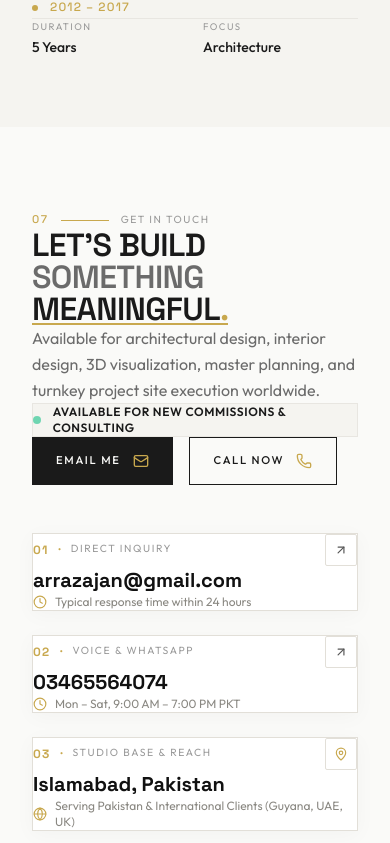
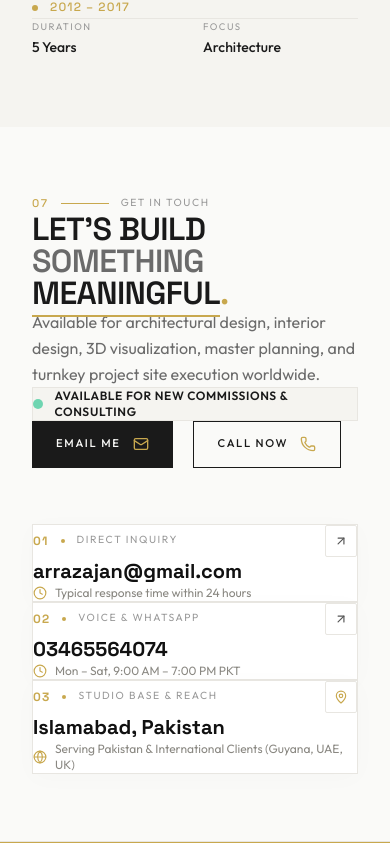
Before and after one commit to 00tatheer00/raza-jan-website, a Next.js app: page / in a window 390 px wide. Shown: the part 8319-9162 px from the top of the page. Built offline with nearby package versions, Linux system fonts and the light colour scheme.

Commit message:
Revert "Fix Contact section right-side cards gap and margins: explicit standalone cards with distinct borders, shadows, and spacing"
This reverts commit c974393cf8d369afa961b3ad2277992b73eeb6f4.

```diff
--- a/src/components/Contact.tsx
+++ b/src/components/Contact.tsx
@@ -11,11 +11,7 @@ export default function Contact() {
   return (
     <section
       id="contact"
-      className="relative overflow-hidden bg-[var(--color-bg)]"
-      style={{
-        paddingTop: "clamp(5rem, 10vh, 9rem)",
-        paddingBottom: "clamp(5rem, 10vh, 9rem)",
-      }}
+      className="section-padding relative overflow-hidden"
       ref={ref}
     >
       <div className="container-custom">
@@ -33,15 +29,13 @@ export default function Contact() {
           </span>
         </motion.div>
 
-        {/* Two-column layout with substantial gap */}
-        <div className="grid grid-cols-1 lg:grid-cols-12 gap-12 lg:gap-20 items-start">
+        {/* Two-column layout with generous gap */}
+        <div className="grid grid-cols-1 lg:grid-cols-12 gap-14 lg:gap-20 items-start">
 
           {/* ── Left Column: Editorial Heading & Action Buttons ── */}
-          <div className="lg:col-span-6 flex flex-col justify-start">
-
-            {/* Main Heading */}
+          <div className="lg:col-span-6 space-y-10">
             <motion.h2
-              className="text-display font-display font-bold tracking-[-0.02em] leading-[0.95] mb-8"
+              className="text-display font-display font-bold tracking-[-0.02em] leading-[0.95]"
               initial={{ opacity: 0, y: 30 }}
               animate={isInView ? { opacity: 1, y: 0 } : {}}
               transition={{ duration: 0.7, delay: 0.15 }}
@@ -50,21 +44,20 @@ export default function Contact() {
               <br />
               <span className="text-[var(--color-text-secondary)]">SOMETHING</span>
               <br />
-              <span className="relative inline-block pb-2">
+              <span className="relative inline-block">
                 MEANINGFUL
-                <span className="text-[var(--color-accent)]">.</span>
                 <motion.span
-                  className="absolute bottom-0 left-0 h-[2px] bg-[var(--color-accent)]"
+                  className="absolute -bottom-2 left-0 h-[2px] bg-[var(--color-accent)]"
                   initial={{ width: 0 }}
                   animate={isInView ? { width: "100%" } : {}}
                   transition={{ duration: 0.8, delay: 0.7 }}
                 />
               </span>
+              <span className="text-[var(--color-accent)]">.</span>
             </motion.h2>
 
-            {/* Paragraph with clear margins */}
             <motion.p
-              className="text-[var(--color-text-secondary)] text-base md:text-lg leading-relaxed max-w-lg mb-8"
+              className="text-[var(--color-text-secondary)] text-base md:text-lg leading-relaxed max-w-lg"
               initial={{ opacity: 0, y: 20 }}
               animate={isInView ? { opacity: 1, y: 0 } : {}}
               transition={{ duration: 0.6, delay: 0.3 }}
@@ -75,65 +68,64 @@ export default function Contact() {
 
             {/* Availability Pill */}
             <motion.div
-              className="inline-flex items-center gap-3 px-4 py-2.5 bg-[var(--color-bg-alt)] border border-[var(--color-border)] text-xs font-semibold tracking-wider text-[var(--color-text)] mb-10 self-start"
+              className="inline-flex items-center gap-3 px-5 py-2.5 bg-[var(--color-bg-alt)] border border-[var(--color-border)] text-xs font-semibold tracking-wider text-[var(--color-text)]"
               initial={{ opacity: 0 }}
               animate={isInView ? { opacity: 1 } : {}}
               transition={{ duration: 0.5, delay: 0.4 }}
             >
-              <span className="w-2 h-2 rounded-full bg-emerald-500 animate-pulse" />
+              <span className="w-2.5 h-2.5 rounded-full bg-emerald-500 animate-pulse" />
               <span>AVAILABLE FOR NEW COMMISSIONS &amp; CONSULTING</span>
             </motion.div>
 
             {/* Action Buttons */}
             <motion.div
-              className="flex flex-wrap gap-4"
+              className="flex flex-wrap gap-5 pt-2"
               initial={{ opacity: 0, y: 20 }}
               animate={isInView ? { opacity: 1, y: 0 } : {}}
               transition={{ duration: 0.6, delay: 0.5 }}
             >
               <a
                 href={`mailto:${siteData.personal.email}`}
-                className="btn-primary group"
+                className="btn-primary group py-4 px-8"
               >
                 <span>EMAIL ME</span>
                 <Mail className="w-4 h-4 text-[var(--color-accent)] group-hover:text-white transition-colors" />
               </a>
               <a
                 href={`tel:${siteData.personal.phone}`}
-                className="btn-outline group"
+                className="btn-outline group py-4 px-8"
               >
                 <span>CALL NOW</span>
                 <Phone className="w-4 h-4 text-[var(--color-accent)] group-hover:translate-x-0.5 transition-transform" />
               </a>
             </motion.div>
-
           </div>
 
-          {/* ── Right Column: 3 Standalone Architectural Cards with Explicit Margins & Gap ── */}
-          <div className="lg:col-span-6 flex flex-col gap-6 md:gap-8">
+          {/* ── Right Column: Premium Architectural Contact Blocks ── */}
+          <div className="lg:col-span-6 space-y-7 lg:pt-2">
 
             {/* Card 01: Direct Email */}
             <motion.a
               href={`mailto:${siteData.personal.email}`}
-              className="group block p-7 sm:p-9 bg-white border border-[#E2DFD8] hover:border-[var(--color-accent)] transition-all duration-300 relative overflow-hidden shadow-[0_4px_20px_rgba(0,0,0,0.03)] hover:shadow-[0_12px_30px_rgba(200,168,78,0.1)] hover:-translate-y-1"
+              className="group block p-8 sm:p-10 bg-white border border-[#E8E6E1] hover:border-[var(--color-accent)] transition-all duration-400 relative overflow-hidden shadow-[0_4px_24px_rgba(0,0,0,0.02)] hover:shadow-[0_12px_32px_rgba(200,168,78,0.08)] hover:-translate-y-1"
               initial={{ opacity: 0, y: 20 }}
               animate={isInView ? { opacity: 1, y: 0 } : {}}
               transition={{ duration: 0.5, delay: 0.3 }}
             >
               {/* Gold Top Slide Line */}
-              <div className="absolute top-0 left-0 w-0 h-[2px] bg-[var(--color-accent)] group-hover:w-full transition-all duration-400 ease-out" />
+              <div className="absolute top-0 left-0 w-0 h-[2px] bg-[var(--color-accent)] group-hover:w-full transition-all duration-500 ease-out" />
 
               <div className="flex items-center justify-between gap-4 mb-4">
-                <div className="flex items-center gap-2.5">
+                <div className="flex items-center gap-3">
                   <span className="font-display font-bold text-xs text-[var(--color-accent)] tracking-widest">
                     01
                   </span>
-                  <span className="text-[var(--color-accent)]">&middot;</span>
+                  <span className="w-1 h-1 rounded-full bg-[var(--color-accent)]" />
                   <span className="text-micro text-[var(--color-text-muted)] font-semibold tracking-wider">
                     DIRECT INQUIRY
                   </span>
                 </div>
-                <div className="w-8 h-8 rounded-xs border border-[#E2DFD8] group-hover:border-[var(--color-accent)] group-hover:bg-[var(--color-accent)] flex items-center justify-center transition-all duration-300">
+                <div className="w-8 h-8 rounded-xs border border-[#E8E6E1] group-hover:border-[var(--color-accent)] group-hover:bg-[var(--color-accent)] flex items-center justify-center transition-all duration-300">
                   <ArrowUpRight className="w-3.5 h-3.5 text-[#555555] group-hover:text-white transition-colors" />
                 </div>
               </div>
@@ -151,25 +143,25 @@ export default function Contact() {
             {/* Card 02: Telephone & WhatsApp */}
             <motion.a
               href={`tel:${siteData.personal.phone}`}
-              className="group block p-7 sm:p-9 bg-white border border-[#E2DFD8] hover:border-[var(--color-accent)] transition-all duration-300 relative overflow-hidden shadow-[0_4px_20px_rgba(0,0,0,0.03)] hover:shadow-[0_12px_30px_rgba(200,168,78,0.1)] hover:-translate-y-1"
+              className="group block p-8 sm:p-10 bg-white border border-[#E8E6E1] hover:border-[var(--color-accent)] transition-all duration-400 relative overflow-hidden shadow-[0_4px_24px_rgba(0,0,0,0.02)] hover:shadow-[0_12px_32px_rgba(200,168,78,0.08)] hover:-translate-y-1"
               initial={{ opacity: 0, y: 20 }}
               animate={isInView ? { opacity: 1, y: 0 } : {}}
               transition={{ duration: 0.5, delay: 0.4 }}
             >
               {/* Gold Top Slide Line */}
-              <div className="absolute top-0 left-0 w-0 h-[2px] bg-[var(--color-accent)] group-hover:w-full transition-all duration-400 ease-out" />
+              <div className="absolute top-0 left-0 w-0 h-[2px] bg-[var(--color-accent)] group-hover:w-full transition-all duration-500 ease-out" />
 
               <div className="flex items-center justify-between gap-4 mb-4">
-                <div className="flex items-center gap-2.5">
+                <div className="flex items-center gap-3">
                   <span className="font-display font-bold text-xs text-[var(--color-accent)] tracking-widest">
                     02
                   </span>
-                  <span className="text-[var(--color-accent)]">&middot;</span>
+                  <span className="w-1 h-1 rounded-full bg-[var(--color-accent)]" />
                   <span className="text-micro text-[var(--color-text-muted)] font-semibold tracking-wider">
                     VOICE &amp; WHATSAPP
                   </span>
                 </div>
-                <div className="w-8 h-8 rounded-xs border border-[#E2DFD8] group-hover:border-[var(--color-accent)] group-hover:bg-[var(--color-accent)] flex items-center justify-center transition-all duration-300">
+                <div className="w-8 h-8 rounded-xs border border-[#E8E6E1] group-hover:border-[var(--color-accent)] group-hover:bg-[var(--color-accent)] flex items-center justify-center transition-all duration-300">
                   <ArrowUpRight className="w-3.5 h-3.5 text-[#555555] group-hover:text-white transition-colors" />
                 </div>
               </div>
@@ -186,22 +178,22 @@ export default function Contact() {
 
             {/* Card 03: Studio Base & Global Reach */}
             <motion.div
-              className="p-7 sm:p-9 bg-white border border-[#E2DFD8] relative overflow-hidden shadow-[0_4px_20px_rgba(0,0,0,0.03)]"
+              className="p-8 sm:p-10 bg-white border border-[#E8E6E1] relative overflow-hidden shadow-[0_4px_24px_rgba(0,0,0,0.02)]"
               initial={{ opacity: 0, y: 20 }}
               animate={isInView ? { opacity: 1, y: 0 } : {}}
               transition={{ duration: 0.5, delay: 0.5 }}
             >
               <div className="flex items-center justify-between gap-4 mb-4">
-                <div className="flex items-center gap-2.5">
+                <div className="flex items-center gap-3">
                   <span className="font-display font-bold text-xs text-[var(--color-accent)] tracking-widest">
                     03
                   </span>
-                  <span className="text-[var(--color-accent)]">&middot;</span>
+                  <span className="w-1 h-1 rounded-full bg-[var(--color-accent)]" />
                   <span className="text-micro text-[var(--color-text-muted)] font-semibold tracking-wider">
                     STUDIO BASE &amp; REACH
                   </span>
                 </div>
-                <div className="w-8 h-8 rounded-xs border border-[#E2DFD8] flex items-center justify-center">
+                <div className="w-8 h-8 rounded-xs border border-[#E8E6E1] flex items-center justify-center">
                   <MapPin className="w-3.5 h-3.5 text-[var(--color-accent)]" />
                 </div>
               </div>
@@ -217,7 +209,6 @@ export default function Contact() {
             </motion.div>
 
           </div>
-
         </div>
       </div>
     </section>
```
